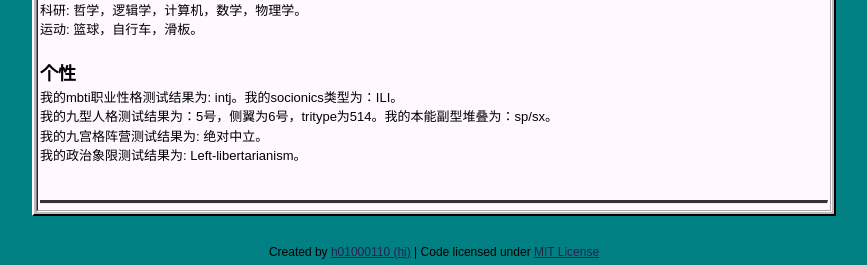
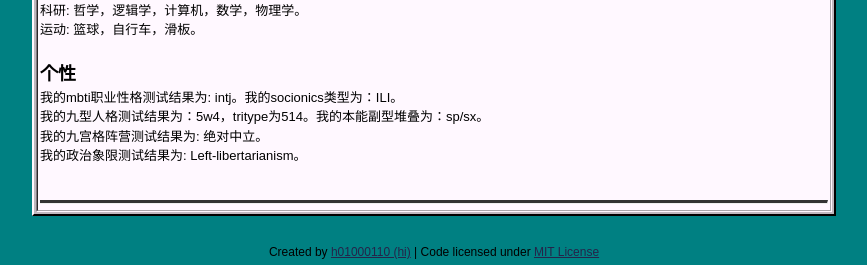
Before and after one commit to player1-Z/player1-Z.github.io, a Jekyll site: the page built from _posts/2020-10-24-Selfintro.md, in a window 1280 px wide. Shown: the part 697-962 px from the top of the page, without its empty margins (206-1073 px from the left). Built offline with Jekyll 4.4.1, drawn with Linux system fonts in a browser that asks for light colours.

Commit message:
Update 2020-10-24-Selfintro.md

```diff
--- a/_posts/2020-10-24-Selfintro.md
+++ b/_posts/2020-10-24-Selfintro.md
@@ -19,6 +19,6 @@ tags: info
 
 ## 个性
 我的mbti职业性格测试结果为: intj。我的socionics类型为：ILI。
-我的九型人格测试结果为：5号，侧翼为6号，tritype为514。我的本能副型堆叠为：sp/sx。
+我的九型人格测试结果为：5w4，tritype为514。我的本能副型堆叠为：sp/sx。
 我的九宫格阵营测试结果为: 绝对中立。
 我的政治象限测试结果为: Left-libertarianism。
```
